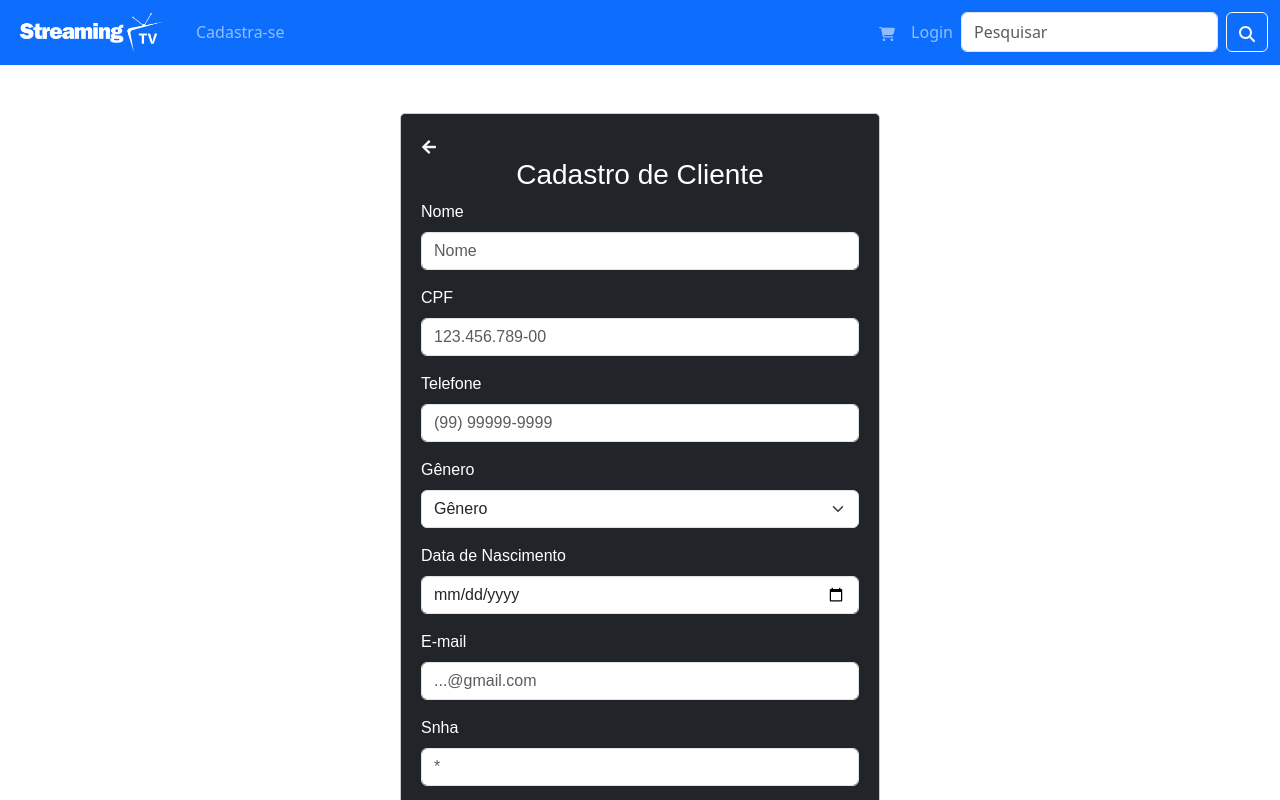
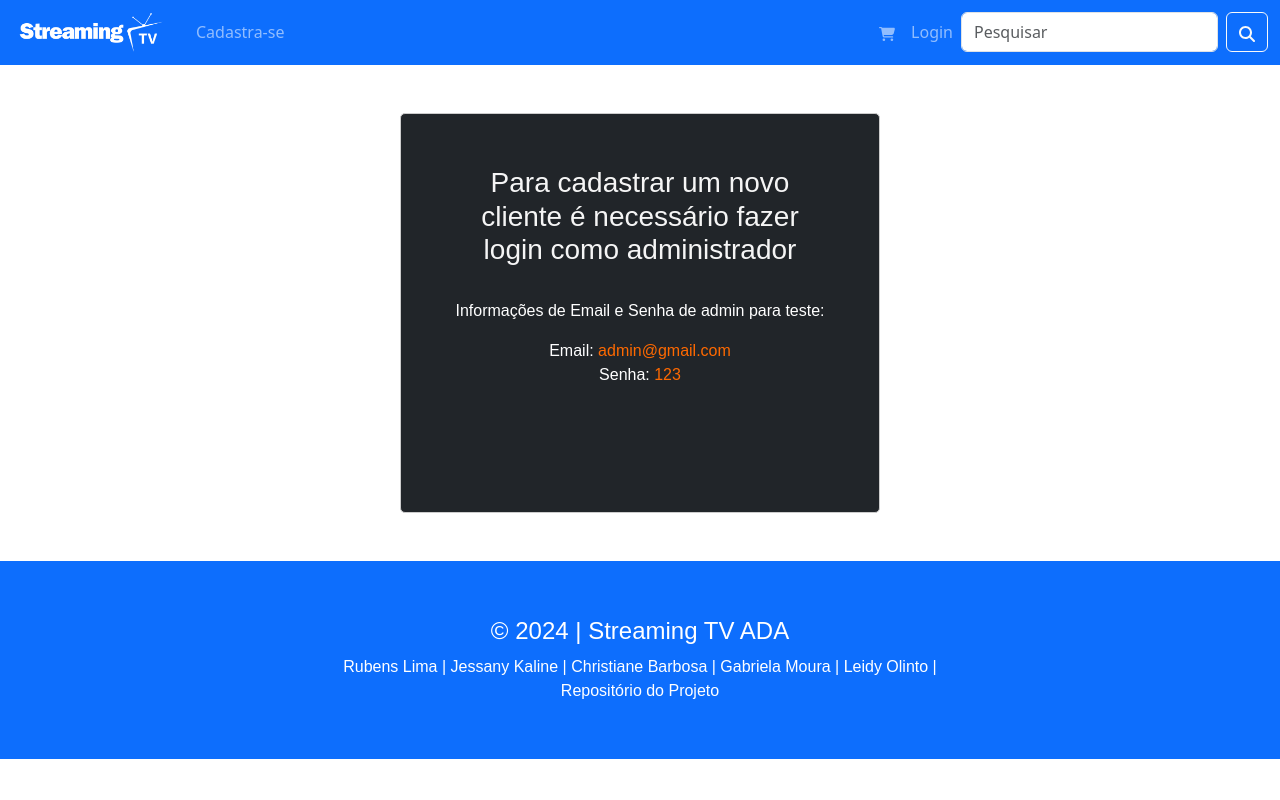
Before and after one commit to GabrielaMoura25/Streaming-Ecommerce, a React (Vite) app in the folder frontend/: page /user/register in a window 1280 px wide. Shown: the top 800 px of the page. Built offline with nearby package versions, Linux system fonts and the light colour scheme.

Commit message:
refactor: refactoring user registration page

```diff
--- a/frontend/package.json
+++ b/frontend/package.json
@@ -12,6 +12,7 @@
   "dependencies": {
     "axios": "^1.6.7",
     "bootstrap": "^5.3.2",
+    "jwt-decode": "^4.0.0",
     "react": "^18.2.0",
     "react-bootstrap": "^2.10.1",
     "react-dom": "^18.2.0",
@@ -21,6 +22,7 @@
   },
   "devDependencies": {
     "@types/axios": "^0.14.0",
+    "@types/jwt-decode": "^3.1.0",
     "@types/react": "^18.2.55",
     "@types/react-dom": "^18.2.19",
     "@types/react-router-dom": "^5.3.3",
--- a/frontend/src/components/CardStreaming/index.tsx
+++ b/frontend/src/components/CardStreaming/index.tsx
@@ -16,7 +16,7 @@ interface ICardStreaming {
 const CardStreaming: React.FC<ICardStreaming> = () => {
 	const [streaming, setStreaming] = useState<ICardStreaming[]>([]);
 	const [loading, setLoading] = useState(true);
-	const [errorMessage, setErrorMessage] = useState("");
+	const [errorMessage, setErrorMessage] = useState(null);
 
 	useEffect(() => {
 		const fetchCards = async () => {
@@ -26,6 +26,9 @@ const CardStreaming: React.FC<ICardStreaming> = () => {
 				setLoading(false);
 			} catch (error: any) {
 				setErrorMessage(error.message);
+        setTimeout(() => {
+					setErrorMessage(null);
+				}, 2000);
 				setLoading(false);
 			}
 		};
@@ -46,7 +49,7 @@ const CardStreaming: React.FC<ICardStreaming> = () => {
 
 			{errorMessage && (
 				<ErrorAlert
-					style={{ textAlign: "center" }}
+					style={{ textAlign: "center", margin: "auto auto" }}
 					key="danger"
 					variant="danger"
 				>
--- a/frontend/src/pages/CreateUser/index.tsx
+++ b/frontend/src/pages/CreateUser/index.tsx
@@ -1,10 +1,19 @@
-import React, { useState } from 'react';
-import { Form, Button } from 'react-bootstrap';
-import { useNavigate } from 'react-router-dom';
-import { FaArrowLeft } from 'react-icons/fa';
-import { StyledContainer, StyledLink, Title, Description, ErrorAlert, SuccessAlert } from './styledCreateUser'
-import { CreateUserServices } from '../../services/createServices';
+import React, { useState, useEffect } from "react";
+import { Form, Button } from "react-bootstrap";
+import { useNavigate } from "react-router-dom";
+import { FaArrowLeft } from "react-icons/fa";
+import { jwtDecode } from "jwt-decode";
 
+import {
+	StyledContainer,
+	StyledLink,
+	Title,
+	Description,
+	ErrorAlert,
+	SuccessAlert,
+} from "./styledCreateUser";
+
+import { CreateUserServices } from "../../services/createServices";
 
 interface ICreateUserForm {
 	name: string;
@@ -14,11 +23,16 @@ interface ICreateUserForm {
 	dueDate: Date;
 	email: string;
 	password: string;
+	role: string;
+}
+
+interface IDecodedToken {
+	role: string;
 }
 
 const CreateUser: React.FC = () => {
 	const navigate = useNavigate();
-
+	const [userRole, setUserRole] = useState("");
 	const [errorMessage, setErrorMessage] = useState("");
 	const [successMessage, setSuccessMessage] = useState("");
 	const [formData, setFormData] = useState<ICreateUserForm>({
@@ -29,15 +43,14 @@ const CreateUser: React.FC = () => {
 		dueDate: new Date(),
 		email: "",
 		password: "",
+		role: "",
 	});
 
-  const handleChange = (e: React.ChangeEvent<HTMLInputElement>) => {
-    console.log("entrei aqui")
-    const { name , value } = e.target;
+	const handleChange = (e: any) => {
+		const { name, value } = e.target;
 		setFormData((prevState) => ({
 			...prevState,
 			[name]: value,
-
 		}));
 	};
 
@@ -48,11 +61,13 @@ const CreateUser: React.FC = () => {
 			if (!formData.name || !formData.email || !formData.password) {
 				throw new Error("Por favor, preencha todos os campos obrigatórios.");
 			}
+			console.log(formData);
+
 			await CreateUserServices(formData);
-     console.log(CreateUserServices, "Aquiiiii")
+
 			setTimeout(() => {
 				setSuccessMessage("");
-        navigate("/login");
+				navigate("/");
 			}, 2000);
 
 			setSuccessMessage("Cliente cadastrado com sucesso!");
@@ -64,9 +79,33 @@ const CreateUser: React.FC = () => {
 		}
 	};
 
+	useEffect(() => {
+		const fetchToken = async () => {
+			const token = localStorage.getItem("token");
+
+			if (token) {
+				const decodedToken: IDecodedToken = await jwtDecode(token);
+				console.log(decodedToken);
+				setUserRole(decodedToken.role);
+			} else {
+				throw new Error("Token ou cargo inválido");
+			}
+		};
+		fetchToken();
+	}, []);
+
+	const verifyUserAdmin = () => {
+		if (userRole === "admin") {
+			return true;
+		}
+		return false;
+	};
+
 	return (
+		<>
+			{verifyUserAdmin() ? (
 				<StyledContainer className="card text-bg-dark">
-      <StyledLink onClick={() => navigate('/')}>
+					<StyledLink onClick={() => navigate("/")}>
 						<FaArrowLeft />
 					</StyledLink>
 
@@ -77,7 +116,7 @@ const CreateUser: React.FC = () => {
 							<Form.Label>Nome</Form.Label>
 							<Form.Control
 								type="text"
-            placeholder="Nome"
+								placeholder="Nome completo"
 								name="name"
 								onChange={handleChange}
 							/>
@@ -87,7 +126,7 @@ const CreateUser: React.FC = () => {
 							<Form.Label>CPF</Form.Label>
 							<Form.Control
 								type="text"
-            placeholder="123.456.789-00"
+								placeholder="XXX.XXX.XXX-XX"
 								name="cpf"
 								onChange={handleChange}
 							/>
@@ -97,7 +136,7 @@ const CreateUser: React.FC = () => {
 							<Form.Label>Telefone</Form.Label>
 							<Form.Control
 								type="text"
-            placeholder="(99) 99999-9999"
+								placeholder="(XX) XXXXX-XXXX"
 								name="phone"
 								onChange={handleChange}
 							/>
@@ -107,15 +146,15 @@ const CreateUser: React.FC = () => {
 							<Form.Label>Gênero</Form.Label>
 							<Form.Select
 								name="gender"
-            onChange={(event: React.ChangeEvent<HTMLSelectElement>) => handleChange(event)}
+								onChange={handleChange}
 								aria-label="Select gender"
 							>
 								<option value="">Gênero</option>
-            <option value="Homem Cis">Homem Cis</option>
-            <option value="Homem Trans">Homem Trans</option>
-            <option value="Mulher Cis">Mulher Cis</option>
-            <option value="Mulher Trans">Mulher Trans</option>
-            <option value="Outros">Outros</option>
+								<option value="hc">Homem Cis</option>
+								<option value="ht">Homem Trans</option>
+								<option value="mc">Mulher Cis</option>
+								<option value="mt">Mulher Trans</option>
+								<option value="o">Outros</option>
 							</Form.Select>
 						</Form.Group>
 
@@ -132,7 +171,7 @@ const CreateUser: React.FC = () => {
 						<Form.Group className="mb-3" controlId="formBasicEmail">
 							<Form.Label>E-mail</Form.Label>
 							<Form.Control
-            type="e-mail"
+								type="email"
 								placeholder="...@gmail.com"
 								name="email"
 								onChange={handleChange}
@@ -140,13 +179,25 @@ const CreateUser: React.FC = () => {
 						</Form.Group>
 
 						<Form.Group className="mb-3" controlId="formBasicPassword">
-          <Form.Label>Snha</Form.Label>
+							<Form.Label>Senha</Form.Label>
 							<Form.Control
 								type="password"
-            placeholder="*"
+								placeholder="***"
 								name="password"
 								onChange={handleChange}
 							/>
+						</Form.Group>
+
+						<Form.Group className="mb-3" controlId="formBasicGender">
+							<Form.Label>Cargo</Form.Label>
+							<Form.Select
+								name="role"
+								onChange={handleChange}
+								aria-label="Select gender"
+							>
+								<option value="">Selecione</option>
+								<option value="client">Cliente</option>
+							</Form.Select>
 						</Form.Group>
 
 						<Button
@@ -158,22 +209,39 @@ const CreateUser: React.FC = () => {
 						</Button>
 
 						<Description>
-        Já possui uma conta?<StyledLink onClick={() => navigate('/login')}>Login</StyledLink>
+							Já possui uma conta?
+							<StyledLink onClick={() => navigate("/login")}>Login</StyledLink>
 						</Description>
 
-        {errorMessage && (
-          <ErrorAlert>
-            {errorMessage}
-          </ErrorAlert>
-        )}
+						{errorMessage && <ErrorAlert>{errorMessage}</ErrorAlert>}
 
-        {successMessage && (
-          <SuccessAlert>
-            {successMessage}
-          </SuccessAlert>
-        )}
+						{successMessage && <SuccessAlert>{successMessage}</SuccessAlert>}
 					</Form>
 				</StyledContainer>
+			) : (
+				<StyledContainer className="card text-bg-dark">
+					<h3
+						style={{
+							textAlign: "center",
+							margin: "2rem 2rem",
+							color: "#f5f5f5",
+						}}
+						className="title-primary"
+					>
+						Para cadastrar um novo cliente é necessário fazer login como
+						administrador
+					</h3>
+					<p style={{ textAlign: "center" }}>
+						Informações de Email e Senha de admin para teste:
+					</p>
+					<p style={{ textAlign: "center" }}>
+						Email: <span style={{ color: "#fe6900" }}>admin@gmail.com</span>
+						<br />
+						Senha: <span style={{ color: "#fe6900" }}>123</span>
+					</p>
+				</StyledContainer>
+			)}
+		</>
 	);
 };
 
--- a/frontend/src/pages/CreateUser/styledCreateUser.tsx
+++ b/frontend/src/pages/CreateUser/styledCreateUser.tsx
@@ -1,5 +1,5 @@
-import { Button } from 'react-bootstrap';
-import styled from 'styled-components';
+import { Button } from "react-bootstrap";
+import styled from "styled-components";
 
 export const StyledContainer = styled.div`
 	font-family: "Amiko", sans-serif;
@@ -11,7 +11,7 @@ border: 1px solid #ccc;
 	border-radius: 5px;
 	background-color: #fff;
 	color: #f5f5f5;
-	;
+	min-height: 50vh;
 `;
 
 export const StyledLink = styled.div`
@@ -53,5 +53,4 @@ export const SuccessAlert = styled.div`
 export const RegisterButton = styled(Button)`
 	width: 100%;
 	margin-top: 1rem;
-
 `;
--- a/frontend/src/services/createServices.ts
+++ b/frontend/src/services/createServices.ts
@@ -10,9 +10,9 @@ interface ICreateUserForm {
   password: string;
 }
 
-export const CreateUserServices = async (data: ICreateUserForm | string| Date) => {
+export const CreateUserServices = async (data: ICreateUserForm | string) => {
   try {
-    const response = await api.post('http://localhost:8080/register', data);
+    const response = await api.post('http://localhost:8080/user', data);
     console.log(data);
     return response;
   } catch (error) {
```
Also changed, not shown: 1 other file (tests, documents, lock files or other folders). Lines whose indentation alone changed are shown as unchanged.
